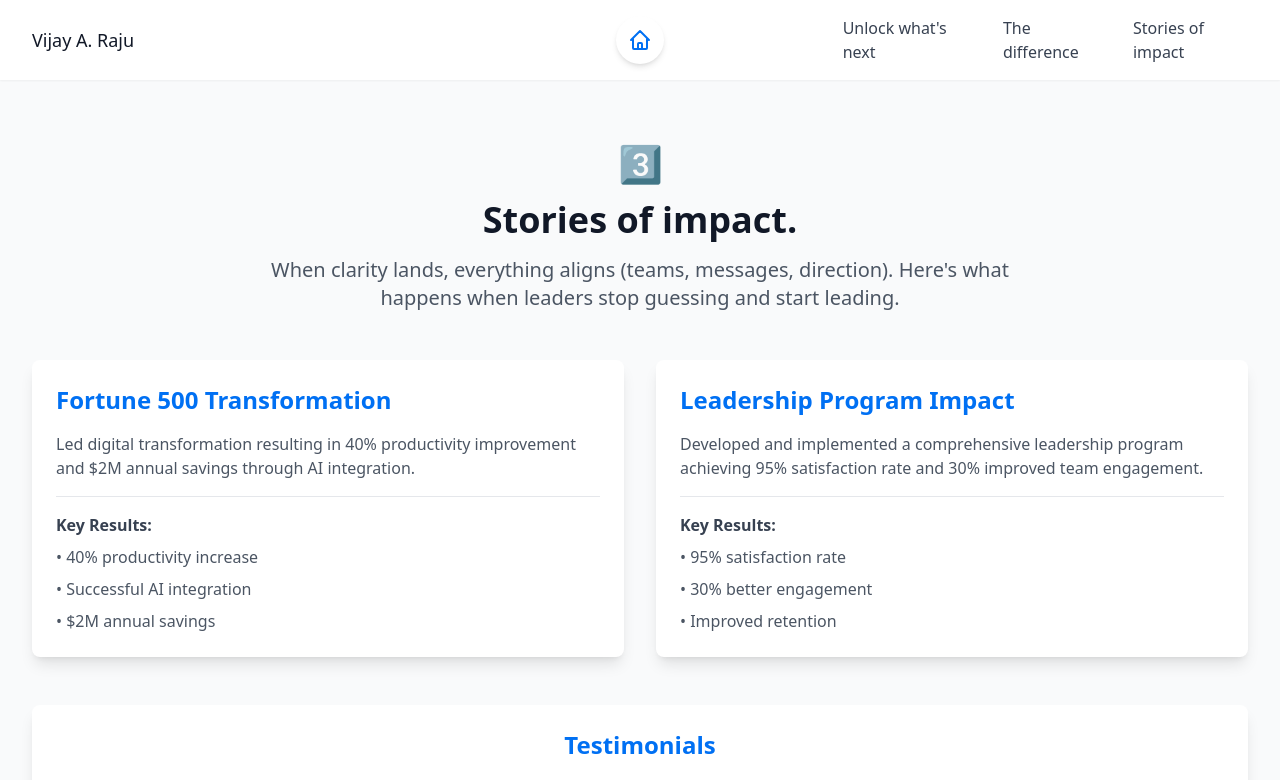
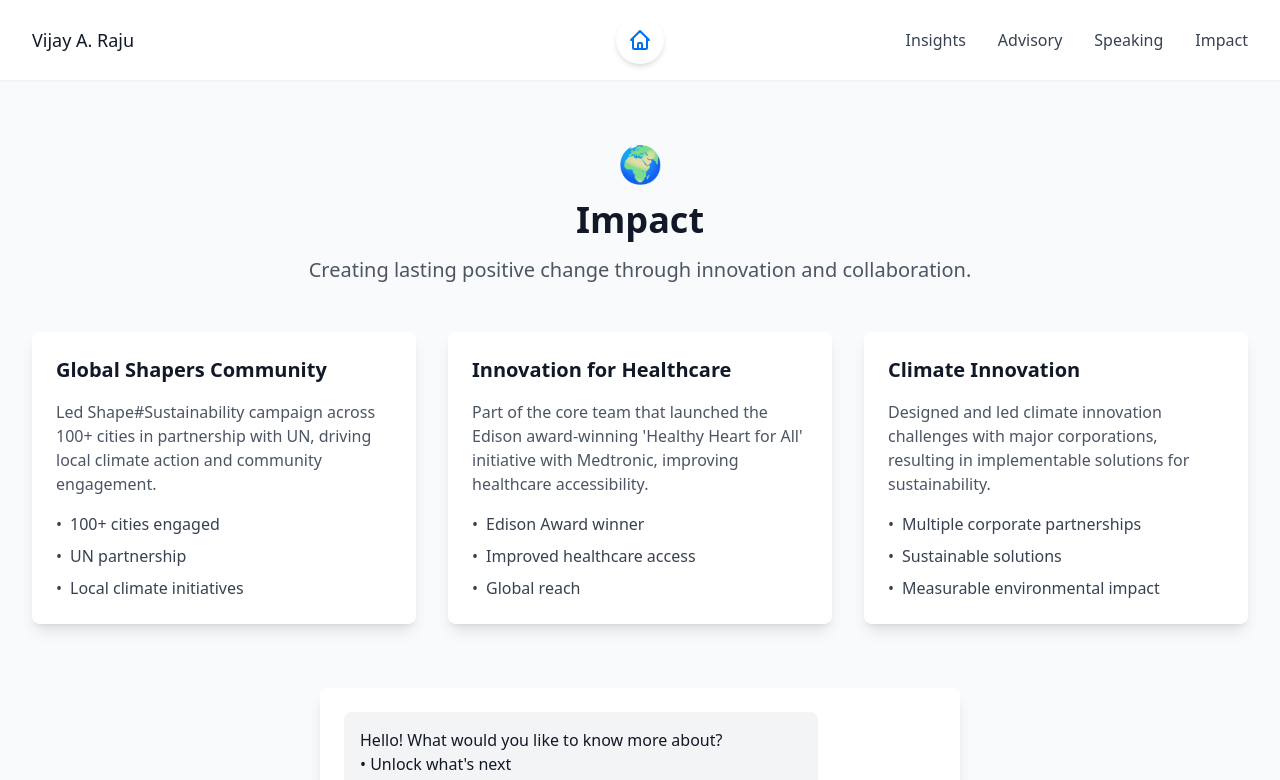
Before and after one commit to Wijay000/draft, a Next.js app: page /impact in a window 1280 px wide. Shown: the top 780 px of the page. Built offline with nearby package versions, Linux system fonts and the light colour scheme.

Commit message:
feat: add Impact section and update navigation

```diff
--- a/components/Layout.js
+++ b/components/Layout.js
@@ -34,14 +34,17 @@ export default function Layout({ children }) {
 
             {/* Right: Navigation */}
             <nav className="flex space-x-8 flex-1 justify-end">
-              <Link href="/unlock">
-                <span className="text-gray-700 hover:text-primary">Unlock what's next</span>
+              <Link href="/insights">
+                <span className="text-gray-700 hover:text-primary">Insights</span>
               </Link>
-              <Link href="/difference">
-                <span className="text-gray-700 hover:text-primary">The difference</span>
+              <Link href="/advisory">
+                <span className="text-gray-700 hover:text-primary">Advisory</span>
+              </Link>
+              <Link href="/speaking">
+                <span className="text-gray-700 hover:text-primary">Speaking</span>
               </Link>
               <Link href="/impact">
-                <span className="text-gray-700 hover:text-primary">Stories of impact</span>
+                <span className="text-gray-700 hover:text-primary">Impact</span>
               </Link>
             </nav>
           </div>
--- a/pages/difference.js
+++ b/pages/advisory.js
@@ -1,7 +1,7 @@
 import { motion } from 'framer-motion'
 import ChatBot from '../components/ChatBot'
 
-export default function TheDifference() {
+export default function Advisory() {
   return (
     <div className="max-w-7xl mx-auto px-4 sm:px-6 lg:px-8 py-12">
       <motion.div
@@ -9,12 +9,12 @@ export default function TheDifference() {
         animate={{ opacity: 1, y: 0 }}
         className="text-center mb-12"
       >
-        <div className="text-4xl mb-4">2️⃣</div>
+        <div className="text-4xl mb-4">🎯</div>
         <h1 className="text-4xl font-bold text-gray-900 mb-4">
-          The difference.
+          Advisory
         </h1>
         <p className="text-xl text-gray-600 max-w-3xl mx-auto">
-          I don't teach theory. I translate it into momentum.
+          Strategic guidance for businesses on innovation, growth, and digital transformation.
         </p>
       </motion.div>
 
--- a/pages/impact.js
+++ b/pages/impact.js
@@ -2,16 +2,21 @@ import { motion } from 'framer-motion'
 import ChatBot from '../components/ChatBot'
 
 export default function Impact() {
-  const caseStudies = [
+  const impactStories = [
     {
-      title: "Fortune 500 Transformation",
-      description: "Led digital transformation resulting in 40% productivity improvement and $2M annual savings through AI integration.",
-      results: ["40% productivity increase", "Successful AI integration", "$2M annual savings"]
+      title: "Global Shapers Community",
+      description: "Led Shape#Sustainability campaign across 100+ cities in partnership with UN, driving local climate action and community engagement.",
+      impact: ["100+ cities engaged", "UN partnership", "Local climate initiatives"]
     },
     {
-      title: "Leadership Program Impact",
-      description: "Developed and implemented a comprehensive leadership program achieving 95% satisfaction rate and 30% improved team engagement.",
-      results: ["95% satisfaction rate", "30% better engagement", "Improved retention"]
+      title: "Innovation for Healthcare",
+      description: "Part of the core team that launched the Edison award-winning 'Healthy Heart for All' initiative with Medtronic, improving healthcare accessibility.",
+      impact: ["Edison Award winner", "Improved healthcare access", "Global reach"]
+    },
+    {
+      title: "Climate Innovation",
+      description: "Designed and led climate innovation challenges with major corporations, resulting in implementable solutions for sustainability.",
+      impact: ["Multiple corporate partnerships", "Sustainable solutions", "Measurable environmental impact"]
     }
   ]
 
@@ -22,64 +27,41 @@ export default function Impact() {
         animate={{ opacity: 1, y: 0 }}
         className="text-center mb-12"
       >
-        <div className="text-4xl mb-4">3️⃣</div>
+        <div className="text-4xl mb-4">🌍</div>
         <h1 className="text-4xl font-bold text-gray-900 mb-4">
-          Stories of impact.
+          Impact
         </h1>
         <p className="text-xl text-gray-600 max-w-3xl mx-auto">
-          When clarity lands, everything aligns (teams, messages, direction).
-          Here's what happens when leaders stop guessing and start leading.
+          Creating lasting positive change through innovation and collaboration.
         </p>
       </motion.div>
 
-      <div className="grid md:grid-cols-2 gap-8 mb-12">
-        {caseStudies.map((study, index) => (
+      <div className="grid gap-8 md:grid-cols-2 lg:grid-cols-3 mt-12">
+        {impactStories.map((story, index) => (
           <motion.div
-            key={study.title}
-            initial={{ opacity: 0, x: index % 2 === 0 ? -20 : 20 }}
-            animate={{ opacity: 1, x: 0 }}
-            transition={{ delay: index * 0.2 }}
-            className="bg-white p-6 rounded-lg shadow-lg"
+            key={index}
+            initial={{ opacity: 0, y: 20 }}
+            animate={{ opacity: 1, y: 0 }}
+            transition={{ delay: index * 0.1 }}
+            className="bg-white rounded-lg shadow-lg p-6 hover:shadow-xl transition-shadow"
           >
-            <h2 className="text-2xl font-semibold mb-4 text-primary">{study.title}</h2>
-            <p className="text-gray-600 mb-4">{study.description}</p>
-            <div className="border-t pt-4">
-              <h3 className="font-semibold mb-2 text-gray-700">Key Results:</h3>
-              <ul className="space-y-2">
-                {study.results.map(result => (
-                  <li key={result} className="text-gray-600">• {result}</li>
-                ))}
-              </ul>
-            </div>
+            <h2 className="text-xl font-semibold mb-4">{story.title}</h2>
+            <p className="text-gray-600 mb-4">{story.description}</p>
+            <ul className="space-y-2">
+              {story.impact.map((item, i) => (
+                <li key={i} className="flex items-center text-gray-700">
+                  <span className="mr-2">•</span>
+                  {item}
+                </li>
+              ))}
+            </ul>
           </motion.div>
         ))}
       </div>
 
-      <div className="bg-white p-6 rounded-lg shadow-lg mb-12">
-        <h2 className="text-2xl font-semibold mb-6 text-primary text-center">Testimonials</h2>
-        <div className="grid md:grid-cols-2 gap-6">
-          <motion.blockquote
-            initial={{ opacity: 0 }}
-            animate={{ opacity: 1 }}
-            transition={{ delay: 0.6 }}
-            className="text-gray-600 italic"
-          >
-            "The guidance transformed how we approach leadership and innovation. Our team is more aligned and effective than ever."
-            <footer className="mt-2 font-semibold">- CEO, Tech Company</footer>
-          </motion.blockquote>
-          <motion.blockquote
-            initial={{ opacity: 0 }}
-            animate={{ opacity: 1 }}
-            transition={{ delay: 0.8 }}
-            className="text-gray-600 italic"
-          >
-            "The AI integration strategy exceeded our expectations. We're seeing real results in efficiency and innovation."
-            <footer className="mt-2 font-semibold">- CTO, Fortune 500 Company</footer>
-          </motion.blockquote>
-        </div>
+      <div className="mt-12">
+        <ChatBot />
       </div>
-
-      <ChatBot />
     </div>
   )
 }
--- a/pages/unlock.js
+++ b/pages/insights.js
@@ -1,7 +1,7 @@
 import { motion } from 'framer-motion'
 import ChatBot from '../components/ChatBot'
 
-export default function UnlockWhatsNext() {
+export default function Insights() {
   return (
     <div className="max-w-7xl mx-auto px-4 sm:px-6 lg:px-8 py-12">
       <motion.div
@@ -9,12 +9,12 @@ export default function UnlockWhatsNext() {
         animate={{ opacity: 1, y: 0 }}
         className="text-center mb-12"
       >
-        <div className="text-4xl mb-4">1️⃣</div>
+        <div className="text-4xl mb-4">💡</div>
         <h1 className="text-4xl font-bold text-gray-900 mb-4">
-          Unlock what's next.
+          Insights
         </h1>
         <p className="text-xl text-gray-600 max-w-3xl mx-auto">
-          You don't need more ideas. You need a clear place to start.
+          Thought leadership on leadership, innovation, and responsible technology.
         </p>
       </motion.div>
 
--- /dev/null
+++ b/pages/speaking.js
@@ -0,0 +1,85 @@
+import { motion } from 'framer-motion'
+import ChatBot from '../components/ChatBot'
+
+export default function Speaking() {
+  const speakingTopics = [
+    {
+      title: "Innovation & Leadership",
+      description: "Keynotes on responsible innovation, digital transformation, and future-ready leadership.",
+      highlights: ["WEF Davos", "Cannes Lions", "TEDx"]
+    },
+    {
+      title: "Sustainability & Impact",
+      description: "Talks on climate innovation, sustainable business models, and creating lasting impact.",
+      highlights: ["Global forums", "Industry conferences", "Corporate events"]
+    }
+  ]
+
+  return (
+    <div className="max-w-7xl mx-auto px-4 sm:px-6 lg:px-8 py-12">
+      <motion.div
+        initial={{ opacity: 0, y: 20 }}
+        animate={{ opacity: 1, y: 0 }}
+        className="text-center mb-12"
+      >
+        <div className="text-4xl mb-4">3️⃣</div>
+        <h1 className="text-4xl font-bold text-gray-900 mb-4">
+          Stories of impact.
+        </h1>
+        <p className="text-xl text-gray-600 max-w-3xl mx-auto">
+          When clarity lands, everything aligns (teams, messages, direction).
+          Here's what happens when leaders stop guessing and start leading.
+        </p>
+      </motion.div>
+
+      <div className="grid md:grid-cols-2 gap-8 mb-12">
+        {caseStudies.map((study, index) => (
+          <motion.div
+            key={study.title}
+            initial={{ opacity: 0, x: index % 2 === 0 ? -20 : 20 }}
+            animate={{ opacity: 1, x: 0 }}
+            transition={{ delay: index * 0.2 }}
+            className="bg-white p-6 rounded-lg shadow-lg"
+          >
+            <h2 className="text-2xl font-semibold mb-4 text-primary">{study.title}</h2>
+            <p className="text-gray-600 mb-4">{study.description}</p>
+            <div className="border-t pt-4">
+              <h3 className="font-semibold mb-2 text-gray-700">Key Results:</h3>
+              <ul className="space-y-2">
+                {study.results.map(result => (
+                  <li key={result} className="text-gray-600">• {result}</li>
+                ))}
+              </ul>
+            </div>
+          </motion.div>
+        ))}
+      </div>
+
+      <div className="bg-white p-6 rounded-lg shadow-lg mb-12">
+        <h2 className="text-2xl font-semibold mb-6 text-primary text-center">Testimonials</h2>
+        <div className="grid md:grid-cols-2 gap-6">
+          <motion.blockquote
+            initial={{ opacity: 0 }}
+            animate={{ opacity: 1 }}
+            transition={{ delay: 0.6 }}
+            className="text-gray-600 italic"
+          >
+            "The guidance transformed how we approach leadership and innovation. Our team is more aligned and effective than ever."
+            <footer className="mt-2 font-semibold">- CEO, Tech Company</footer>
+          </motion.blockquote>
+          <motion.blockquote
+            initial={{ opacity: 0 }}
+            animate={{ opacity: 1 }}
+            transition={{ delay: 0.8 }}
+            className="text-gray-600 italic"
+          >
+            "The AI integration strategy exceeded our expectations. We're seeing real results in efficiency and innovation."
+            <footer className="mt-2 font-semibold">- CTO, Fortune 500 Company</footer>
+          </motion.blockquote>
+        </div>
+      </div>
+
+      <ChatBot />
+    </div>
+  )
+}
```
Also changed, not shown: pages/about.js (+33 -8 lines), pages/index.js (+15 -2 lines).
